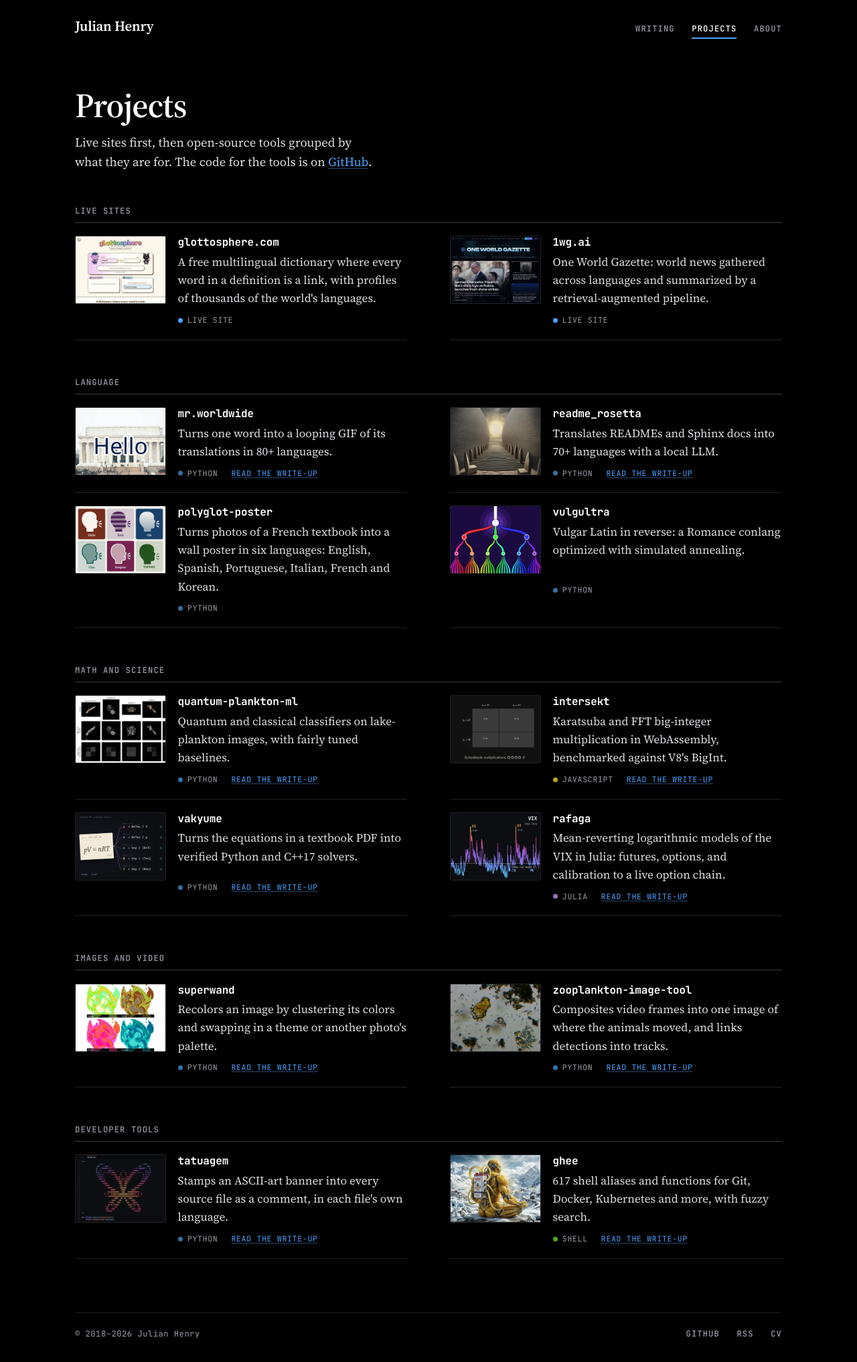
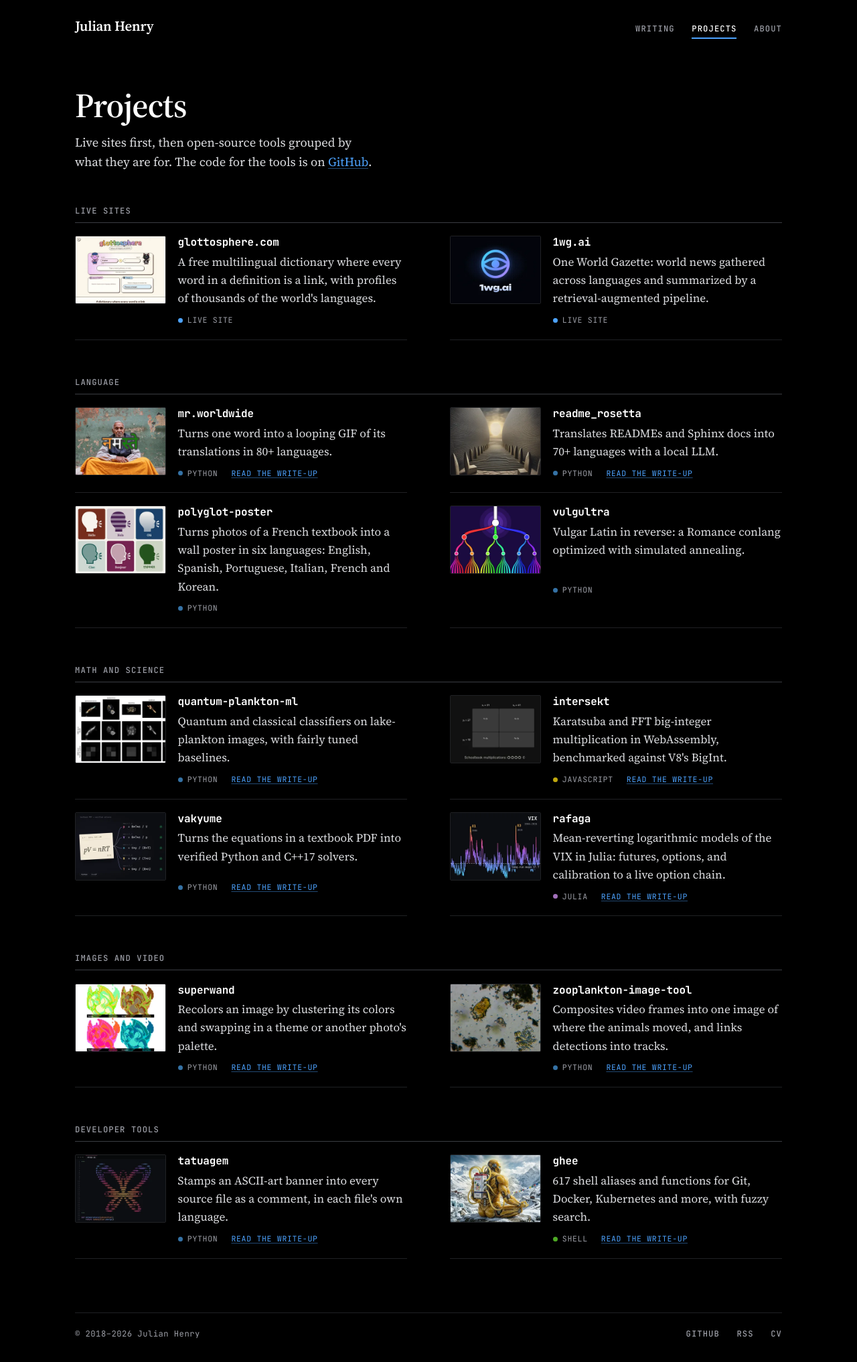
Before and after one commit to juleshenry/juleshenry.github.io, a Jekyll site: the page built from selected-works.html, in a window 1280 px wide. Shown: the whole page at 67% size. Built offline with Jekyll 4.4.1, drawn with Linux system fonts in a browser that asks for light colours.

Commit message:
feat(projects): 1wg.ai card shows the site icon and name, mr.worldwide shows its Hindi frame

```diff
--- a/selected-works.html
+++ b/selected-works.html
@@ -24,7 +24,7 @@
     </li>
 
     <li class="work has-thumb">
-      <a class="work-thumb" href="https://1wg.ai" tabindex="-1" aria-hidden="true"><img src="/images/projects/1wg.ai.webp?v=5ab7f74e" alt="" width="160" height="120" loading="lazy" decoding="async"></a>
+      <a class="work-thumb" href="https://1wg.ai" tabindex="-1" aria-hidden="true"><img src="/images/projects/1wg.ai.webp?v=8c0d3e34" alt="" width="160" height="120" loading="lazy" decoding="async"></a>
       <h3 class="work-title"><a href="https://1wg.ai">1wg.ai</a></h3>
       <p class="work-desc">One World Gazette: world news gathered across languages and summarized by a retrieval-augmented pipeline.</p>
       <p class="work-meta">
@@ -40,7 +40,7 @@
   <ul class="works-list">
 
     <li class="work has-thumb">
-      <a class="work-thumb" href="/blog/2026/03/30/Mr-Worldwide" tabindex="-1" aria-hidden="true"><img src="/images/projects/mr.worldwide.webp?v=78d1665c" alt="" width="160" height="120" loading="lazy" decoding="async"></a>
+      <a class="work-thumb" href="/blog/2026/03/30/Mr-Worldwide" tabindex="-1" aria-hidden="true"><img src="/images/projects/mr.worldwide.webp?v=2e705e66" alt="" width="160" height="120" loading="lazy" decoding="async"></a>
       <h3 class="work-title"><a href="https://github.com/juleshenry/mr.worldwide">mr.worldwide</a></h3>
       <p class="work-desc">Turns one word into a looping GIF of its translations in 80+ languages.</p>
       <p class="work-meta">
```
Also changed, not shown: images/projects/1wg.ai.webp, images/projects/mr.worldwide.webp.
